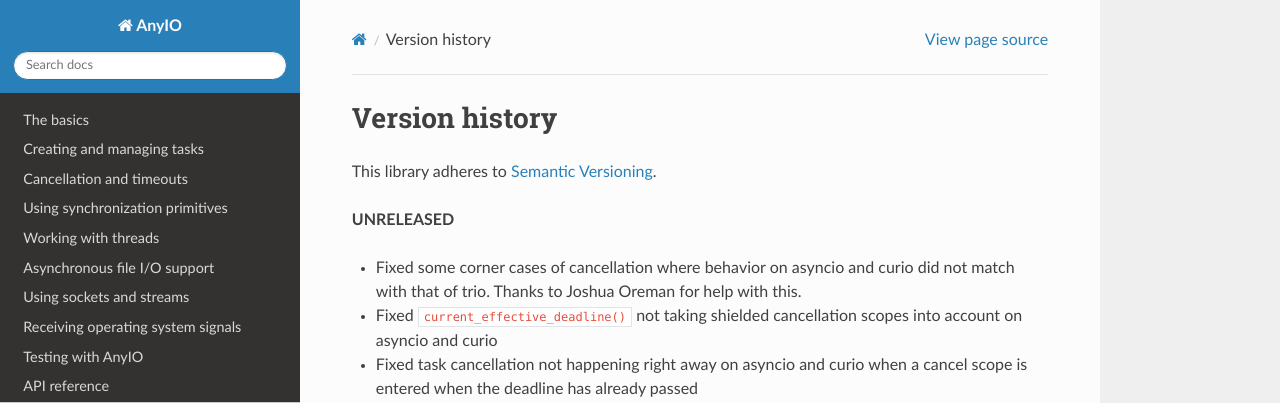
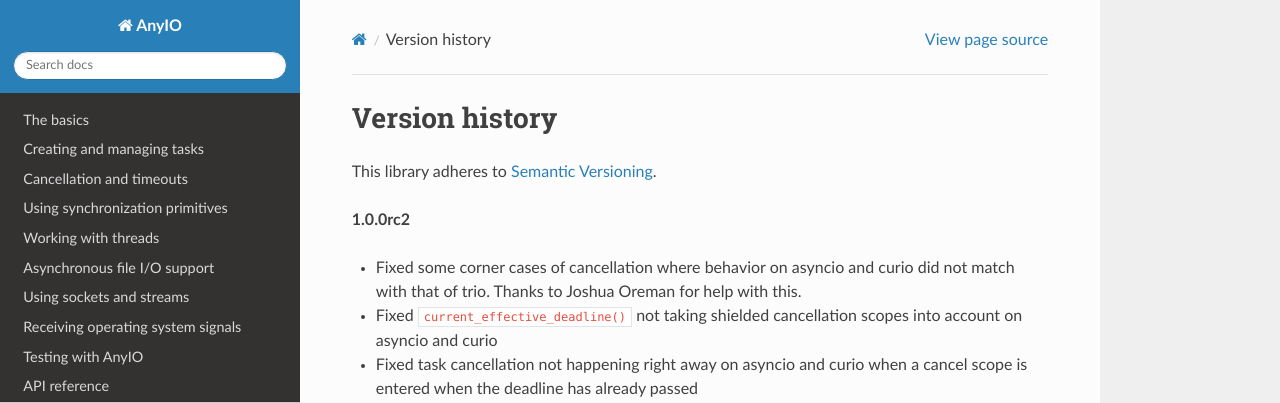
Before and after one commit to agronholm/anyio, a Sphinx documentation site: the page built from docs/versionhistory.rst, in a window 1280 px wide and 1272 px high. Shown: the top 403 px of the window. Built offline with Sphinx 7.4.7 and the Read the Docs theme 2.0.0, drawn with Linux system fonts in a browser that asks for light colours.

Commit message:
Bumped up the version

```diff
--- a/docs/versionhistory.rst
+++ b/docs/versionhistory.rst
@@ -3,7 +3,7 @@ Version history
 
 This library adheres to `Semantic Versioning <http://semver.org/>`_.
 
-**UNRELEASED**
+**1.0.0rc2**
 
 - Fixed some corner cases of cancellation where behavior on asyncio and curio did not match with
   that of trio. Thanks to Joshua Oreman for help with this.
```
